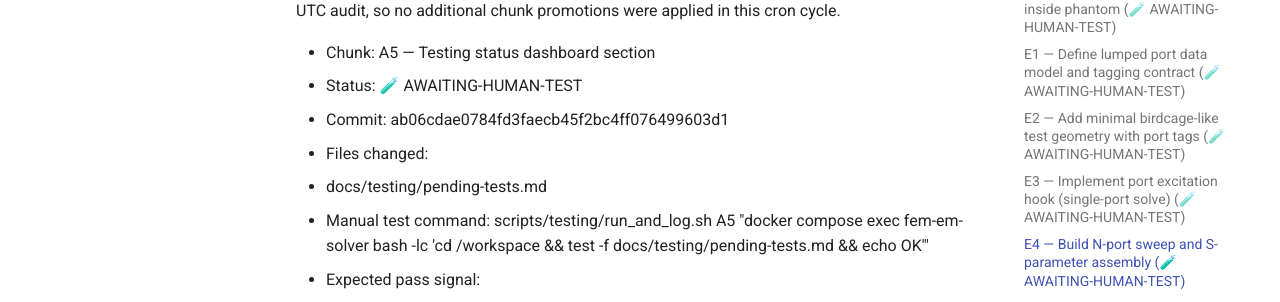
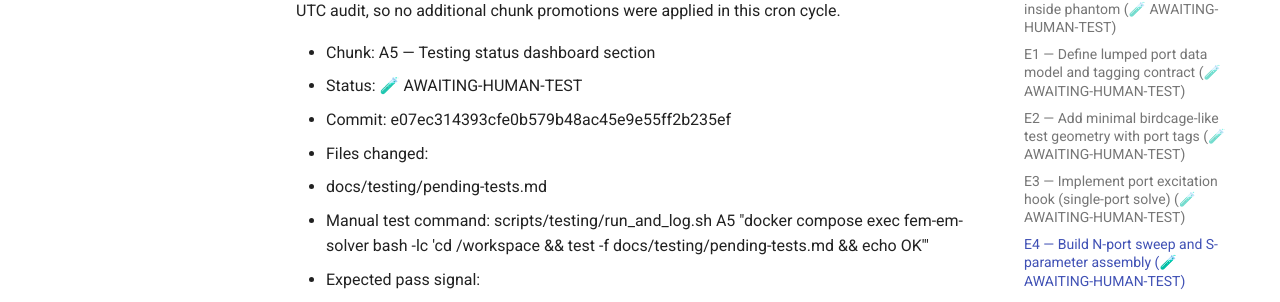
Before and after one commit to awarru/fem-em-solver, an MkDocs documentation site: the page built from docs/testing/pending-tests.md, in a window 1280 px wide and 900 px high, scrolled down 33486 px. Shown: the part 379-681 px from the top of the window. Built offline with MkDocs 1.6.1 and Material for MkDocs 9.7.7, drawn with Linux system fonts in a browser that asks for light colours; comment, search, counter and statistics services are not loaded.

Commit message:
docs(testing): record A5 audit commit hash

```diff
--- a/docs/testing/pending-tests.md
+++ b/docs/testing/pending-tests.md
@@ -885,7 +885,7 @@ Dashboard audit note (2026-03-19 11:00 UTC): reviewed `docs/testing/test-results
 
 - Chunk: A5 — Testing status dashboard section
 - Status: 🧪 AWAITING-HUMAN-TEST
-- Commit: ab06cdae0784fd3faecb45f2bc4ff076499603d1
+- Commit: e07ec314393cfe0b579b48ac45e9e55ff2b235ef
 - Files changed:
   - docs/testing/pending-tests.md
 - Manual test command: scripts/testing/run_and_log.sh A5 "docker compose exec fem-em-solver bash -lc 'cd /workspace && test -f docs/testing/pending-tests.md && echo OK'"
```
